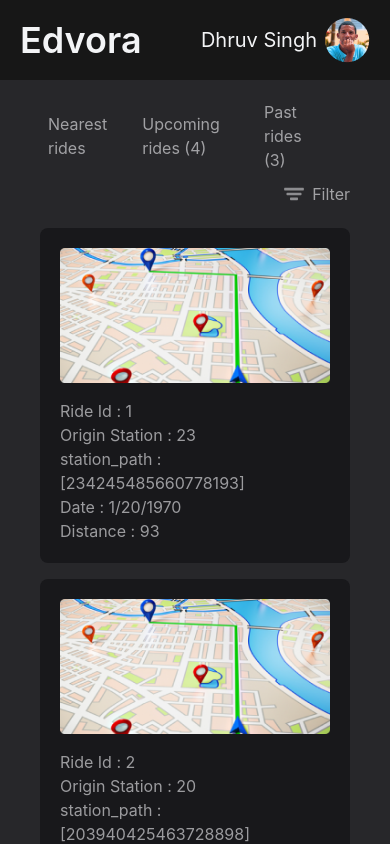
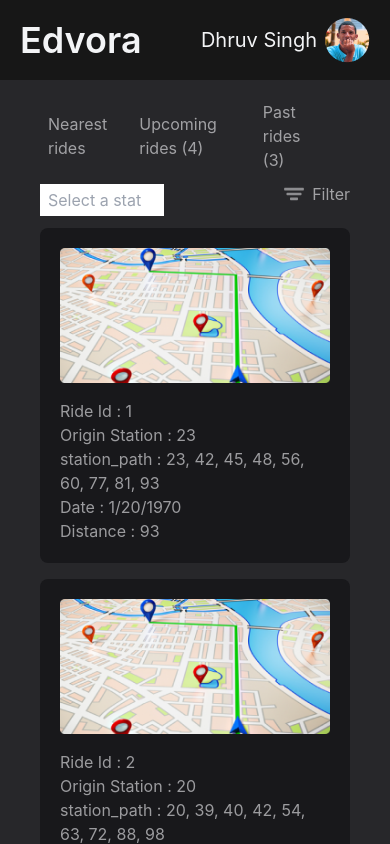
Before and after one commit to Elozino/Edvora-Test, a React (Vite) app: page / in a window 390 px wide. Both pictures are taken after a click on the element "Nearest rides". Shown: the top 844 px of the page. Built offline with nearby package versions, Linux system fonts and the light colour scheme.

Commit message:
worked on near rides

```diff
--- a/src/components/Card.jsx
+++ b/src/components/Card.jsx
@@ -7,7 +7,7 @@ function Card({ item , i}) {
       <div className="md:ml-6 mt-4 md:mt-0">
         <p>Ride Id : {item.id}</p>
         <p>Origin Station : {item.origin_station_code}</p>
-        <p>station_path : [{item.station_path}]</p>
+        <p>station_path : {item.station_path.toString().replaceAll("," , ", ")}</p>
         <p>Date : {`${new Date(item.date).toLocaleDateString()}`}</p>
         <p>Distance : {item.destination_station_code}</p>
       </div>
--- a/src/components/Filter.jsx
+++ b/src/components/Filter.jsx
@@ -12,6 +12,7 @@ function Filter({
   Ride,
 }) {
   const [select, setSelect] = useState(false);
+  const [inputField, setInput] = useState(false);
 
   // Function to filter both by city and state
 
@@ -41,12 +42,26 @@ function Filter({
     <main className="px-10 text-gray-100 text-opacity-60">
       <header className="md:flex justify-between items-center py-5 relative">
         <div className="flex items-center">
-          <h4
-            onClick={() => filterNearsestRide(20)}
-            className="mr-4 cursor-pointer px-2 pb-2 border-b-2 border-transparent hover:border-gray-100"
-          >
-            Nearest rides
-          </h4>
+          <div>
+            <h4
+              onClick={() => setInput(!inputField)}
+              className="mr-4 cinputFieldrsor-pointer px-2 pb-2 border-b-2 border-transparent hover:border-gray-100"
+            >
+              Nearest rides
+            </h4>
+            {inputField && (
+              <div className="text-black absolute left-0 bottom-3 md:top-12 w-full">
+                <input
+                  type="number"
+                  min={20}
+                  max={99}
+                  onChange={(e) => filterNearsestRide(e.target.value)}
+                  placeholder="Select a station path"
+                  className="w-2/5 md:w-1/6 px-2 py-1"
+                />
+              </div>
+            )}
+          </div>
           <h4
             onClick={() => upcomingRides()}
             className="mr-4 cursor-pointer px-2 pb-2  border-b-2 border-transparent hover:border-gray-100"
```
